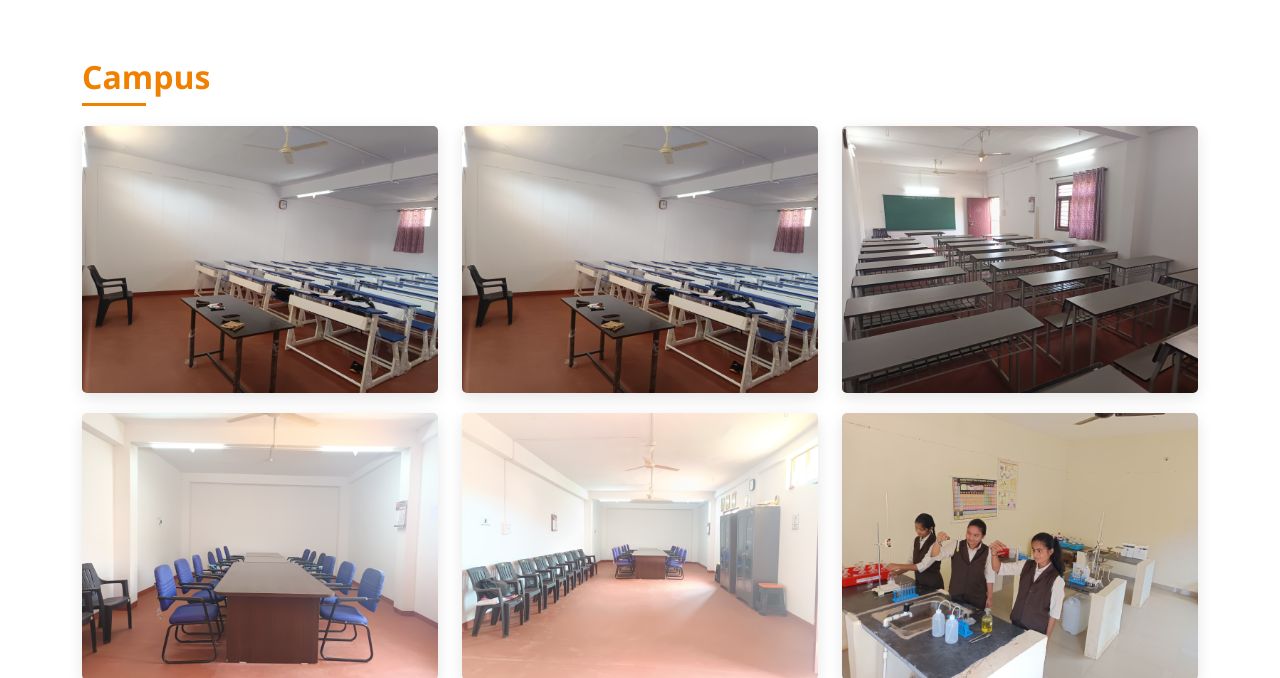
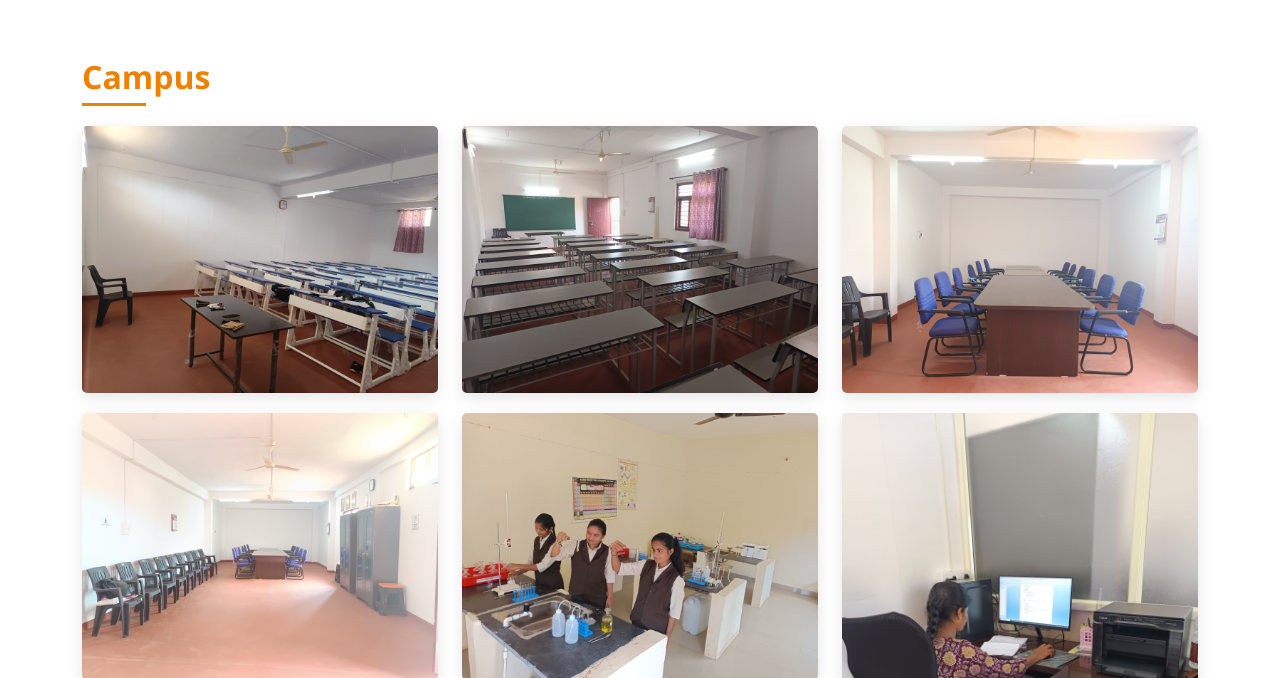
Before and after one commit to SaadMangalgatti/bhuvaneshwari, a plain HTML site: page gallery.html in a window 1280 px wide. Shown: the part 422-1100 px from the top of the page. Drawn offline with nearby package versions, Linux system fonts and the light colour scheme.

Commit message:
Update gallery.html

```diff
--- a/gallery.html
+++ b/gallery.html
@@ -191,11 +191,7 @@
                             <img src="https://raw.githubusercontent.com/SaadMangalgatti/bhuvaneshwari/refs/heads/main/Photos/IMG-20250427-WA0041.jpg" alt="College Building" class="img-fluid">
                         </div>
                     </div>
-                    <div class="col-md-4 col-sm-6">
-                        <div class="gallery-img">
-                            <img src="https://raw.githubusercontent.com/SaadMangalgatti/bhuvaneshwari/refs/heads/main/Photos/IMG-20250427-WA0041.jpg" alt="College Building" class="img-fluid">
-                        </div>
-                    </div>
+
                     <div class="col-md-4 col-sm-6">
                         <div class="gallery-img">
                             <img src="https://raw.githubusercontent.com/SaadMangalgatti/bhuvaneshwari/refs/heads/main/Photos/IMG-20250427-WA0044.jpg" alt="College Building" class="img-fluid">
```
